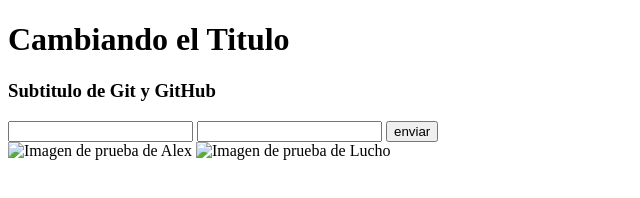
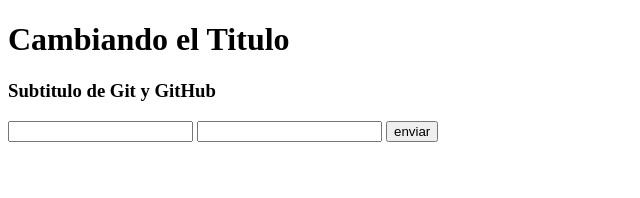
Before and after one commit to Luchonathor/pruebaAlex, a plain HTML site: page index.html in a window 1280 px wide. Shown: the whole page, without its empty margins (0-640 px from the left). Drawn offline with Linux system fonts and the light colour scheme.

Commit message:
Quitar la imagenes del archivo

```diff
--- a/index.html
+++ b/index.html
@@ -13,7 +13,5 @@
         <input type="number" name="numero" id="numero">
         <input type="button" value="enviar">
     </form>
-    <img src="#" alt="Imagen de prueba de Alex">
-    <img src="#" alt="Imagen de prueba de Lucho">
 </body>
 </html>
```
